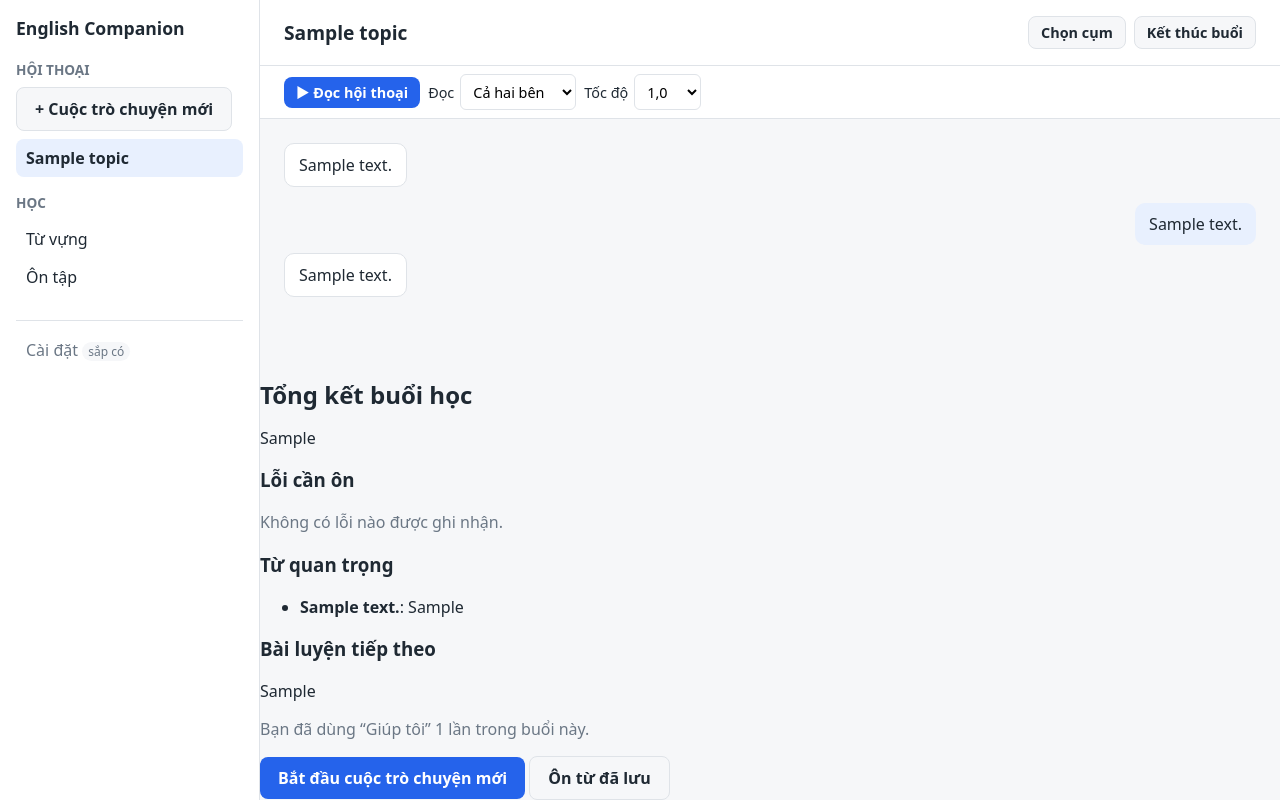
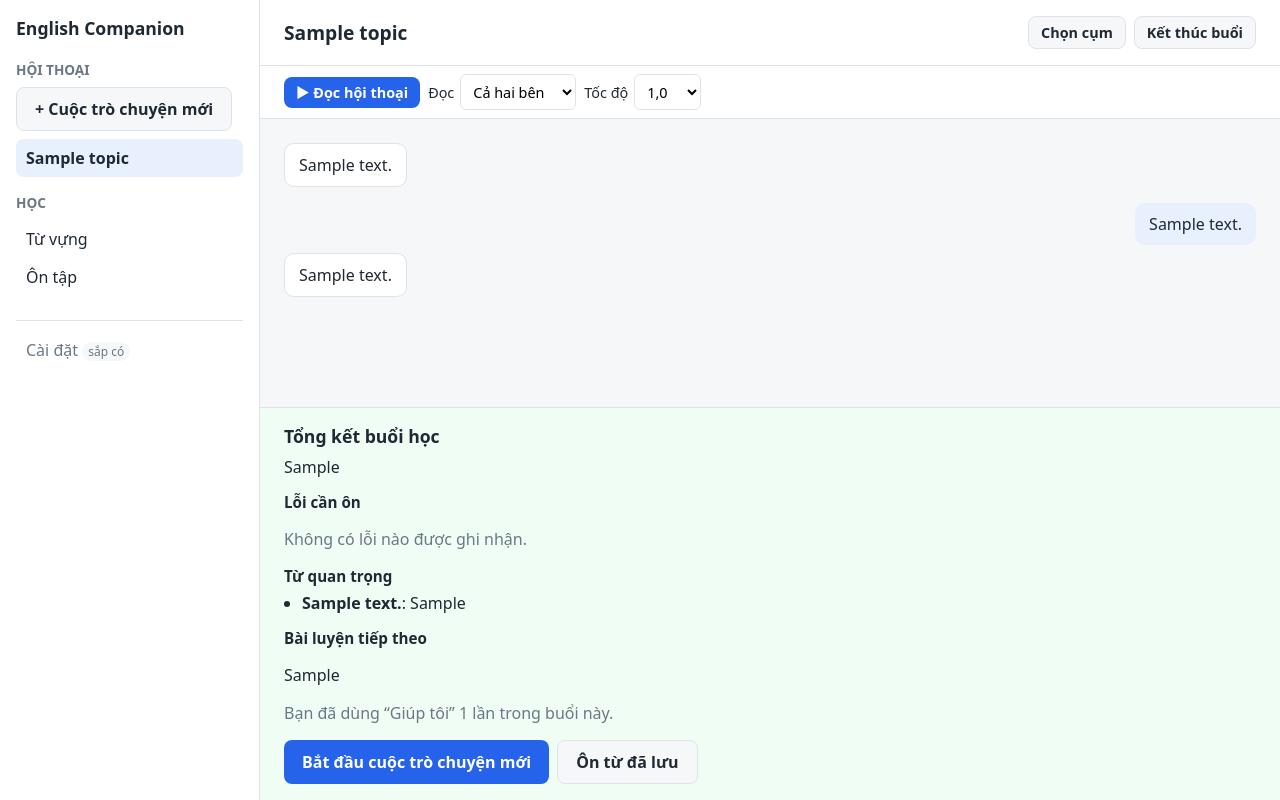
Before and after one commit to quocphandev/english-companion, a FastAPI app: template app/templates/chat.html in a window 1280 px wide. Run offline with FastAPI, Linux system fonts and the light colour scheme; the template is opened without the code that fills it: most values are stand-ins (such as "Sample title", 1, 10 or a date in 2020).

Commit message:
feat: finish button and summary styles (FR10)
Co-Authored-By: Claude Opus 5.5 <noreply@anthropic.com>

```diff
--- a/app/static/css/chat.css
+++ b/app/static/css/chat.css
@@ -1085,3 +1085,54 @@ ins {
   flex-basis: 100%;
   margin: 0;
 }
+
+/* --- Session summary (FR10) --- */
+
+.session-summary {
+  overflow-y: auto;
+  max-height: 55vh;
+  padding: 16px 24px;
+  padding-bottom: max(16px, env(safe-area-inset-bottom));
+  background: #f0fdf4;
+  border-top: 1px solid var(--color-border);
+}
+
+.session-summary h2 {
+  font-size: 1.1rem;
+}
+
+.session-summary h3 {
+  margin: 14px 0 6px;
+  font-size: 0.95rem;
+}
+
+.summary-recap {
+  margin: 8px 0 0;
+}
+
+.summary-note {
+  margin: 8px 0 0;
+  color: #92400e;
+}
+
+.summary-list {
+  margin: 0;
+  padding-left: 18px;
+}
+
+.summary-list li + li {
+  margin-top: 4px;
+}
+
+.summary-actions {
+  display: flex;
+  flex-wrap: wrap;
+  gap: 8px;
+  margin-top: 14px;
+}
+
+@media (max-width: 720px) {
+  .session-summary {
+    padding: 12px;
+  }
+}
```
Also changed, not shown: app/static/js/chat.js (+36 -0 lines).
